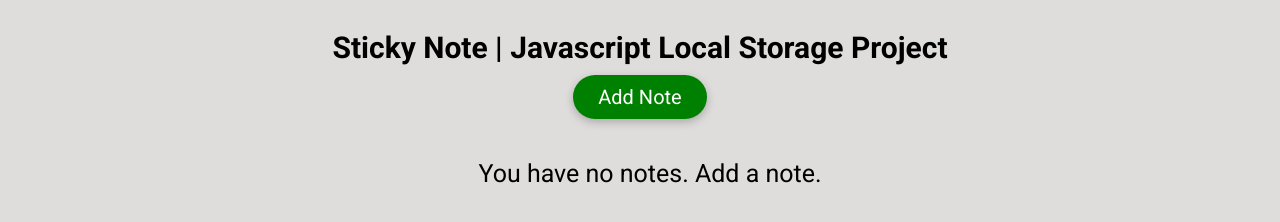
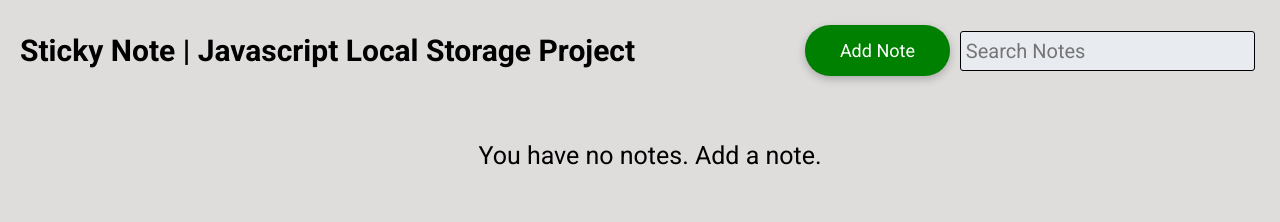
Before and after one commit to inside-the-div/javascript-projects-sticky-notes, a plain HTML site: page index.html in a window 1280 px wide. Drawn offline with nearby package versions, Linux system fonts and the light colour scheme.

Commit message:
added search option

```diff
--- a/css/sticky-note.css
+++ b/css/sticky-note.css
@@ -9,17 +9,39 @@ body{
     background: #dfdcdc;
     position: relative;
 }
+.project-head-actions{
+    display: flex;
+    justify-content: space-between;
+    align-items: center;
+    flex-wrap: nowrap;
+}
+.project-head{
+    display: flex;
+    justify-content: space-between;
+    margin-bottom: 20px;
+    padding: 10px;
+    flex-wrap: wrap;
+    align-items: center;
+}
+#searchNote{
+    height: 40px;
+    width: 100%;
+    margin: 5px;
+    background-color: #f0f8ff91;
+    border: 1px solid #000000;
+    border-radius: 3px;
+    padding: 5px;
+    outline: none;
+    font-size: 20px;
+}
 .tool-error-border{
     border: 2px solid #ff0000;
 }
-
 .project-content{
+    width: 100%;
     padding: 10px;
 }
-
 .project-heading{
-    text-align: center;
-    margin-top: 20px;
     font-size: 30px;
 }
 .tool-error-message{
@@ -33,8 +55,7 @@ body{
     bottom: -15px;
     left: 0px;
 }
-
-.btn{
+.btn-project{
   display: block;
   border: none;
   background-color: #008000;
@@ -161,7 +182,7 @@ body{
     display: flex;
     justify-content: center;
     flex-direction: row;
-    min-height: 80vh;
+    height: 80vh;
     width: 100%;
     margin: 0 10px;
     padding: 10px;
@@ -169,9 +190,10 @@ body{
     background-color:transparent;
 }
 .btn-add-note{
-    margin: 10px auto;
-    font-size: 20px;
-    padding: 10px 25px;
+    margin: 5px;
+    width: 200px;
+    font-size: 18px;
+    padding: 15px 25px;
     border-radius: 25px;
 }
 .body-heading-buttons{
@@ -198,11 +220,9 @@ body{
     transition: .4s;
     position: relative;
 }
-
 .note-item:hover .btn-note-delete,.note-item:hover .btn-note-edit{
     display: block;
 }
-
 .btn-note-delete{
     position: absolute;
     display: none;
@@ -262,7 +282,6 @@ body{
     font-style: oblique;
     overflow-y: scroll;
 }
-
 .note-body::-webkit-scrollbar {
     display: none;
 }
--- a/index.html
+++ b/index.html
@@ -10,15 +10,19 @@
 </head>
 <body>
     <div class="project-content">
-        <h1 class="project-heading">Sticky Note | Javascript Local Storage Project</h1>
-        <button id="OpenNoteAddModal" class="btn btn-add-note">Add Note</button>
+        <div class="project-head">
+            <div>
+                <h1 class="project-heading">Sticky Note | Javascript Local Storage Project</h1>
+            </div>
+            <div class="project-head-actions">
+                <button id="OpenNoteAddModal" class="btn-project btn-add-note">Add Note</button>
+                <input id="searchNote" placeholder="Search Notes" type="text">
+            </div>
+        </div>
         <div id="allStickyNotes" class="content-sticky-note">
-
-
             <p id="localStorageEmptyMessage">You have no notes. Add a note.</p>
         </div>
     </div>
-
 
     <div id="noteAddModal">
         <div class="noteAddModal">
--- a/js/sticky-note.js
+++ b/js/sticky-note.js
@@ -38,11 +38,14 @@ $(document).ready(function(){
                 noteJson = JSON.parse(localStorage.getItem("note_data"));
                 var lastIndexOfArray = noteJson.notes.length-1;
                 noteId = Number(noteJson.notes[lastIndexOfArray].id) + 1;
-                noteJson.notes.push({"id":noteId,
+                noteJson.notes.push(
+                    {
+                        "id":noteId,
                         "noteTitle":noteTitle,
                         "noteText":noteText,
                         "noteColor":noteColor
-            });
+                    }
+                );
             }
 
             localStorage.setItem("note_data", JSON.stringify(noteJson));
@@ -54,7 +57,7 @@ $(document).ready(function(){
 
     //delete note
     $(document).on("click",".btn-note-delete",function(){
-        if (confirm("Are you sure! want to delete?") == true)
+        if (confirm("Are you sure, want to delete?") == true)
         {
             var noteId = $(this).attr('data-noteId');
             var indexNumber;
@@ -164,14 +167,14 @@ function ShowUserData(){
     var totalNote = noteJson.notes.length;
     var stickyNoteAllItems = "";
 
-    if(localStorage.getItem("note_data") != null)
+    if(noteJson != null)
     {
-        for(var i = 0; i < totalNote; i++)
+        for(var i = totalNote-1; i >= 0; i--)
         {
             stickyNoteAllItems +=
             `<div class="note-item" style="background: ${noteJson.notes[i].noteColor};">
-                <button data-noteId = "${noteJson.notes[i].id}" class="btn btn-note-delete"><i class="fa-solid fa-trash-can"></i></button>
-                <button data-noteId = "${noteJson.notes[i].id}" class="btn btn-note-edit"><i class="fa-solid fa-pen-to-square"></i></button>
+                <button data-noteId = "${noteJson.notes[i].id}" class="btn-project btn-note-delete"><i class="fa-solid fa-trash-can"></i></button>
+                <button data-noteId = "${noteJson.notes[i].id}" class="btn-project btn-note-edit"><i class="fa-solid fa-pen-to-square"></i></button>
                 <div><h3 class="noteTitle">${noteJson.notes[i].noteTitle}</h3></div>
                 <div class="mote-title-underline"></div>
                 <div class="note-body">
@@ -181,14 +184,10 @@ function ShowUserData(){
         }
 
         $("#allStickyNotes").html(stickyNoteAllItems);
-
-        if($("#allStickyNotes").text() == "")
+    }
+    else
     {
         $("#localStorageEmptyMessage").show();
-        }
-        else{
-            $("#localStorageEmptyMessage").hide();
-        }
     }
 }
 
```
Lines whose indentation alone changed are shown as unchanged.
